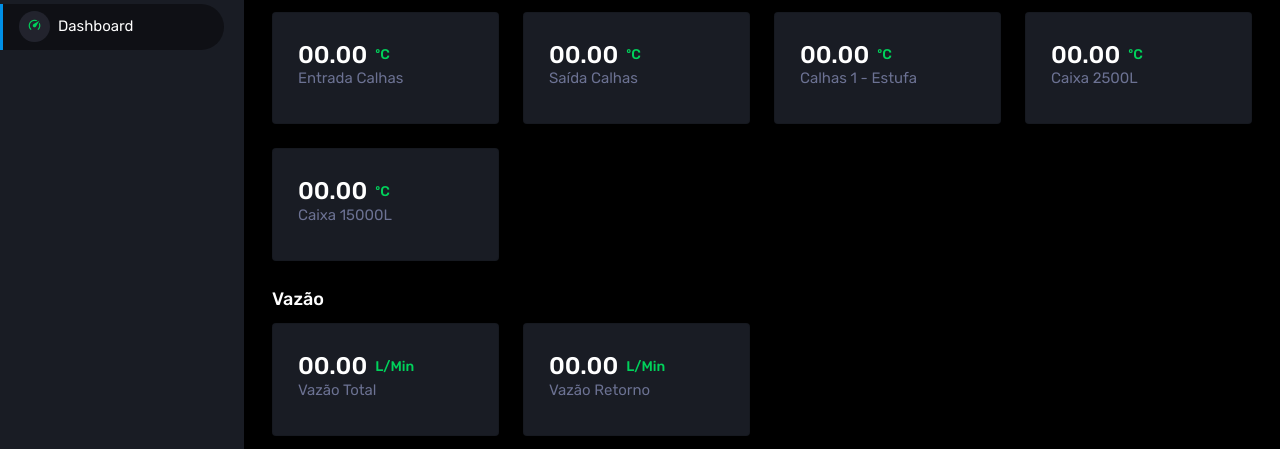
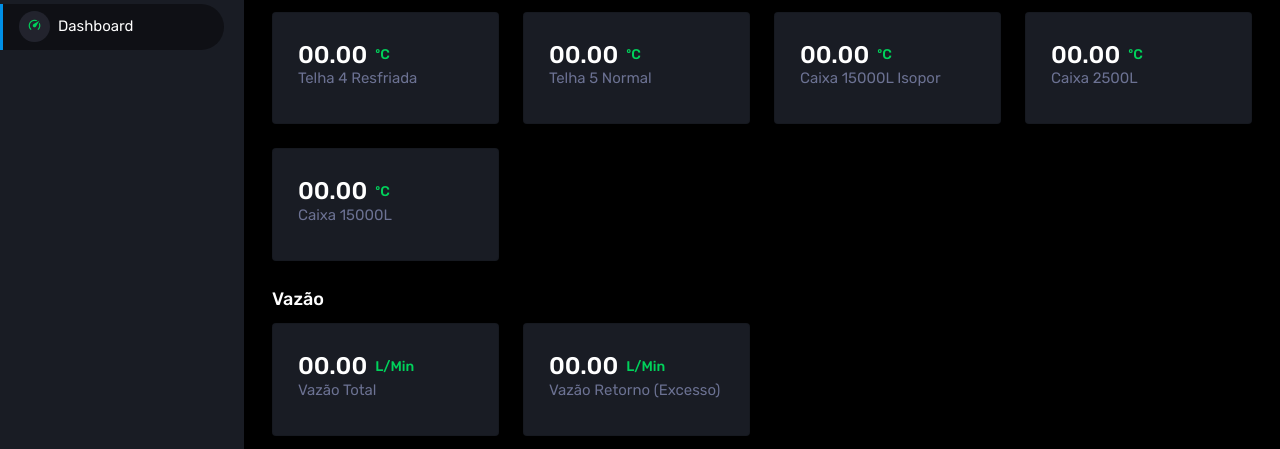
Before and after one commit to TesterIGTT/TesterIGTT.github.io, a website: page index.html in a window 1280 px wide. Shown: the part 122-571 px from the top of the page. Drawn offline with nearby package versions, Linux system fonts and the light colour scheme; files that its build step writes are made by us from their sources; no server answers.

Commit message:
New Titles

```diff
--- a/index.html
+++ b/index.html
@@ -4,7 +4,7 @@
     <!-- Required meta tags -->
     <meta charset="utf-8" />
     <meta name="viewport" content="width=device-width, initial-scale=1, shrink-to-fit=no" />
-    <title>Corona Admin</title>
+    <title>Estufa IGT</title>
     <!-- plugins:css -->
     <link rel="stylesheet" href="assets/vendors/mdi/css/materialdesignicons.min.css" />
     <link rel="stylesheet" href="assets/vendors/css/vendor.bundle.base.css" />
@@ -159,7 +159,7 @@
                         <!--</div>-->
                       </div>
                     </div>
-                    <h6 class="text-muted font-weight-normal">Entrada Calhas</h6>
+                    <h6 class="text-muted font-weight-normal">Telha 4 Resfriada</h6>
                   </div>
                 </div>
               </div>
@@ -180,7 +180,7 @@
                         <!--</div>-->
                       </div>
                     </div>
-                    <h6 class="text-muted font-weight-normal">Saída Calhas</h6>
+                    <h6 class="text-muted font-weight-normal">Telha 5 Normal</h6>
                   </div>
                 </div>
               </div>
@@ -201,7 +201,7 @@
                         <!--</div>-->
                       </div>
                     </div>
-                    <h6 class="text-muted font-weight-normal">Calhas 1 - Estufa</h6>
+                    <h6 class="text-muted font-weight-normal">Caixa 15000L Isopor</h6>
                   </div>
                 </div>
               </div>
@@ -289,7 +289,7 @@
                         <!--</div>-->
                       </div>
                     </div>
-                    <h6 class="text-muted font-weight-normal">Vazão Retorno</h6>
+                    <h6 class="text-muted font-weight-normal">Vazão Retorno (Excesso)</h6>
                   </div>
                 </div>
               </div>
```
